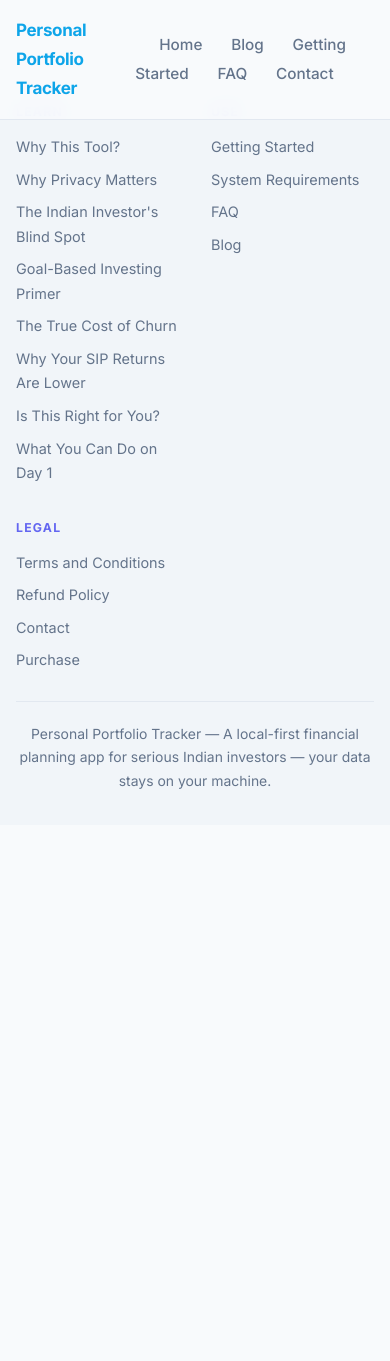
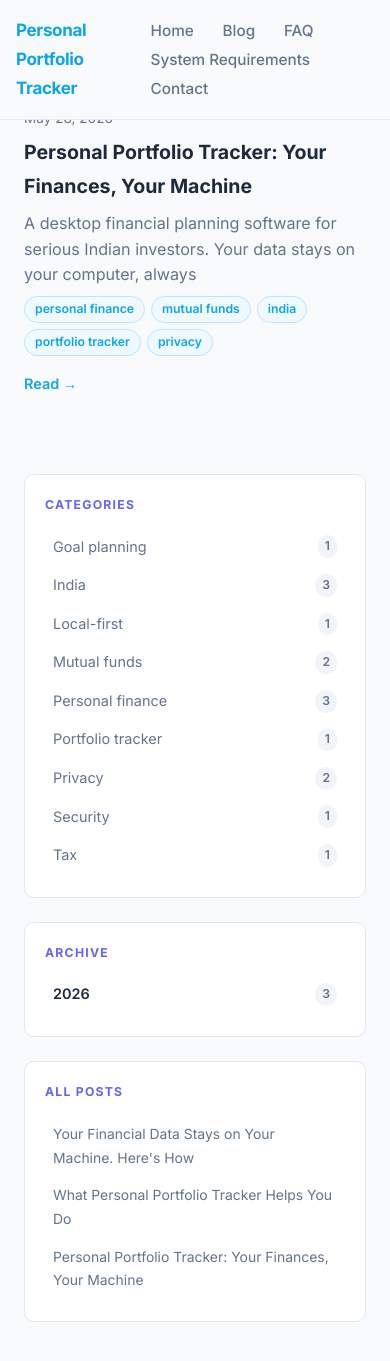
Before and after one commit to srikrishna2024/portfolio-tracker-blog, a Jekyll site: the page built from index.html, in a window 390 px wide and 1400 px high, scrolled down 5927 px. Shown: the top 1361 px of the window. Built offline with Jekyll 4.4.1, drawn with Linux system fonts in a browser that asks for light colours; before the commit the page ends 6752 px from its top, so only the background shows below that; some of the changed text lies outside the part shown.

Commit message:
add sidebar with categories to home page posts section

```diff
--- a/assets/css/style.css
+++ b/assets/css/style.css
@@ -830,3 +830,16 @@
 @media (max-width: 700px) {
   .cost-cards { grid-template-columns: 1fr; }
 }
+
+/* ── Home page posts + sidebar layout ───────────────────────── */
+.home-posts-layout {
+  display: grid;
+  grid-template-columns: 1fr 240px;
+  gap: 48px;
+  align-items: start;
+  margin-top: 48px;
+}
+.home-posts-main { min-width: 0; }
+@media (max-width: 800px) {
+  .home-posts-layout { grid-template-columns: 1fr; }
+}
--- a/index.html
+++ b/index.html
@@ -156,17 +156,26 @@
   </div>
 </div>
 
-<!-- Latest posts -->
-<div class="section-block">
+<!-- Latest posts + sidebar -->
+<div class="home-posts-layout">
+  <div class="home-posts-main">
     <p class="section-label">Latest posts</p>
     <ul class="post-list">
       {% for post in site.posts %}
-    <li>
+      <li data-tags="{{ post.tags | join: ',' }}"
+          data-year="{{ post.date | date: '%Y' }}"
+          data-month="{{ post.date | date: '%B' }}">
         <div class="post-date">{{ post.date | date: "%B %-d, %Y" }}</div>
         <h2><a href="{{ post.url | relative_url }}">{{ post.title }}</a></h2>
         {% if post.subtitle %}<p class="excerpt">{{ post.subtitle }}</p>{% endif %}
+        <div class="post-tags">
+          {% for tag in post.tags %}<span class="tag">{{ tag }}</span>{% endfor %}
+        </div>
         <a class="read-more" href="{{ post.url | relative_url }}">Read &rarr;</a>
       </li>
       {% endfor %}
     </ul>
   </div>
+
+  {% include sidebar.html %}
+</div>
```
Also changed, not shown: other parts of index.html (+1 -1 lines). Lines whose indentation alone changed are shown as unchanged.
